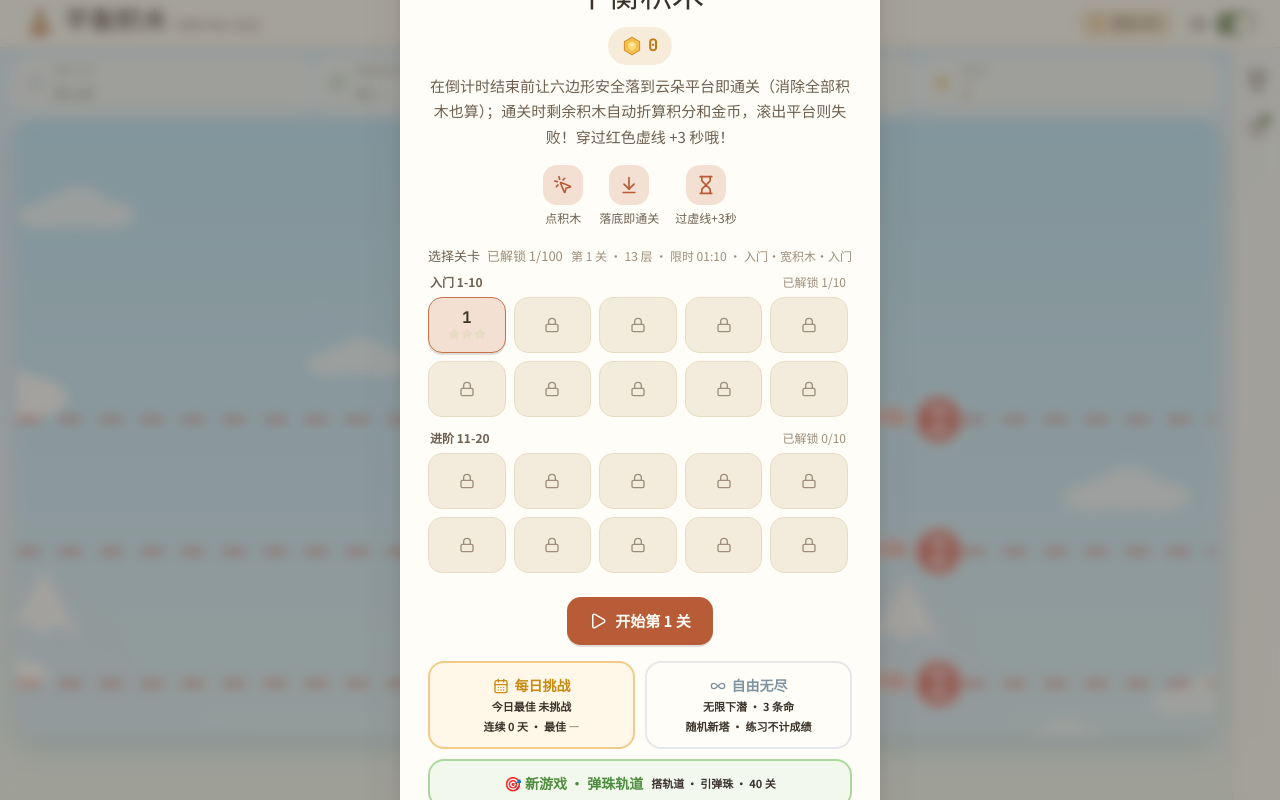
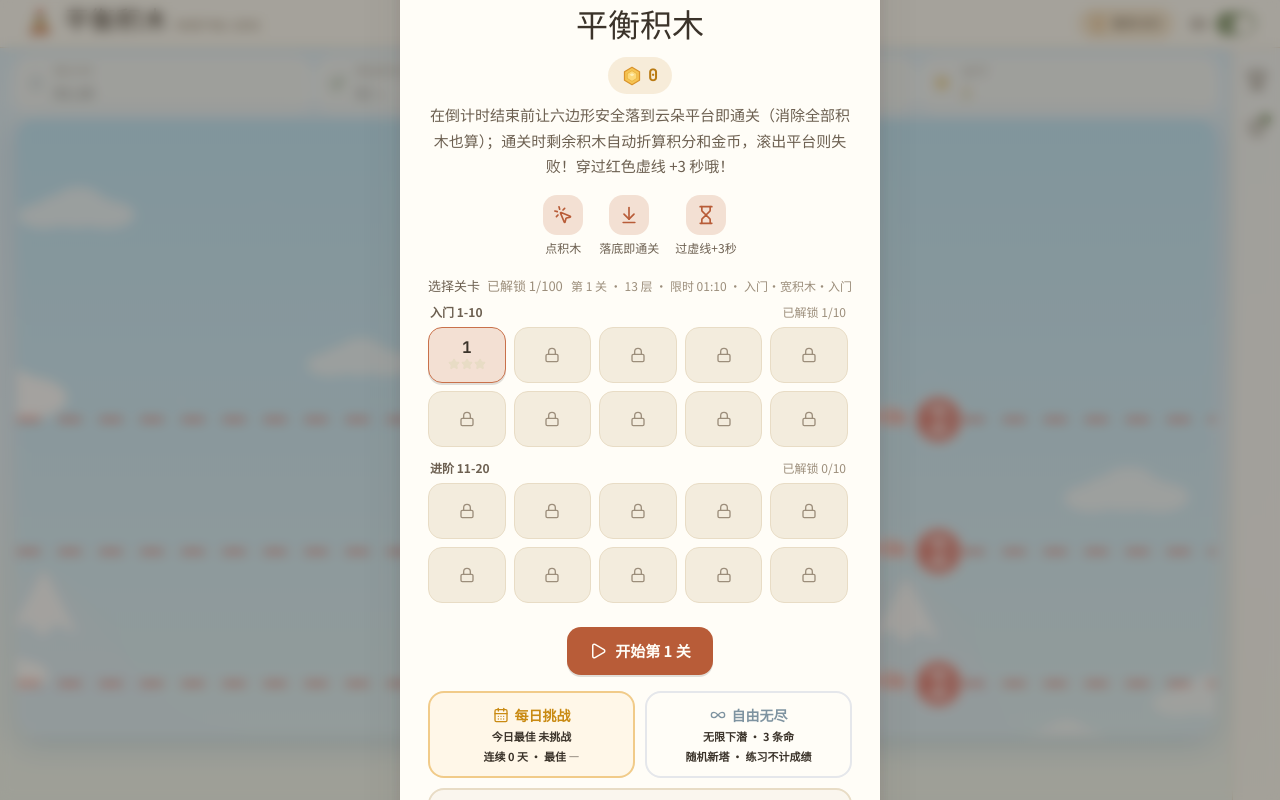
Before and after one commit to blackfaced/play-buddy, a React (Vite) app: page /blocks in a window 1280 px wide. Shown: the top 800 px of the page. Built offline with nearby package versions, Linux system fonts and the light colour scheme; a web font is replaced by a local one.

Commit message:
重构：StartOverlay 的弹珠/口算入口卡合并为「游戏乐园」返回链接（首页已是大厅）

```diff
--- a/src/components/Overlays.tsx
+++ b/src/components/Overlays.tsx
@@ -121,23 +121,14 @@ export function StartOverlay() {
 
         {/* 无尽模式入口：每日挑战（同种子·记成绩）+ 自由无尽（练习） */}
         <EndlessEntries />
-        {/* 新游戏入口：弹珠轨道 */}
+        {/* 返回游戏乐园 */}
         <Link
-          to="/marble"
-          className="mt-2.5 flex w-full items-center justify-center gap-2 rounded-2xl border-2 border-[#7CC36A]/60 bg-[#F2F9EC] px-3 py-3 text-center transition-colors hover:border-[#7CC36A]"
-          aria-label="新游戏：弹珠轨道，搭建轨道引导弹珠入杯"
+          to="/"
+          className="mt-2.5 flex w-full items-center justify-center gap-2 rounded-2xl border-2 border-sand-200 bg-cream-50 px-3 py-3 text-center transition-colors hover:border-sand-300"
+          aria-label="返回游戏乐园，选择其他游戏"
         >
-          <span className="text-[14px] font-extrabold text-[#4E8C3F]">🎯 新游戏 · 弹珠轨道</span>
-          <span className="text-[11px] font-semibold text-ink-500">搭轨道 · 引弹珠 · 40 关</span>
-        </Link>
-        {/* 新游戏入口：糖果口算岛（学 · 换时长） */}
-        <Link
-          to="/math"
-          className="mt-2.5 flex w-full items-center justify-center gap-2 rounded-2xl border-2 border-[#E8956B]/60 bg-[#FFF3E6] px-3 py-3 text-center transition-colors hover:border-[#E8956B]"
-          aria-label="新游戏：糖果口算岛，100 以内加减法，答得快换游戏时长"
-        >
-          <span className="text-[14px] font-extrabold text-[#B85C38]">🍭 学习 · 糖果口算岛</span>
-          <span className="text-[11px] font-semibold text-ink-500">100 以内加减 · 18 题一关</span>
+          <span className="text-[14px] font-extrabold text-ink-600">🏠 游戏乐园</span>
+          <span className="text-[11px] font-semibold text-ink-400">平衡积木 · 弹珠轨道 · 糖果口算岛</span>
         </Link>
         {!storageOk ? (
           <p className="mt-3 text-caption-warm font-bold text-status-yellow">
```
